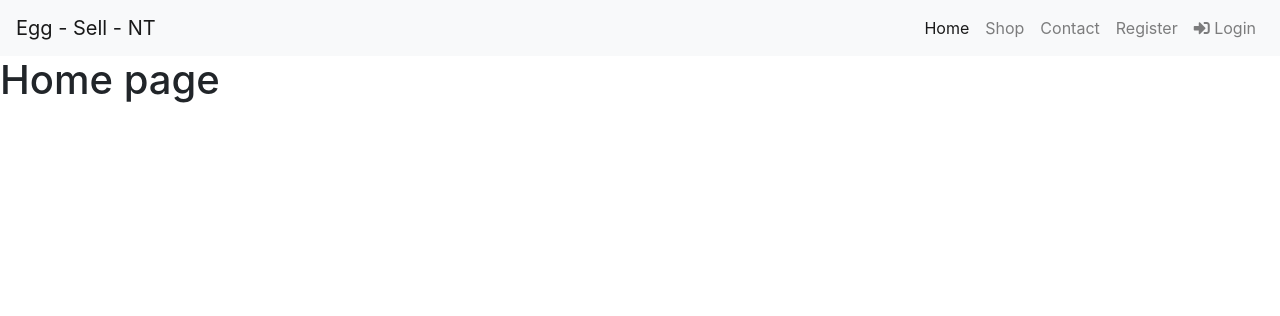
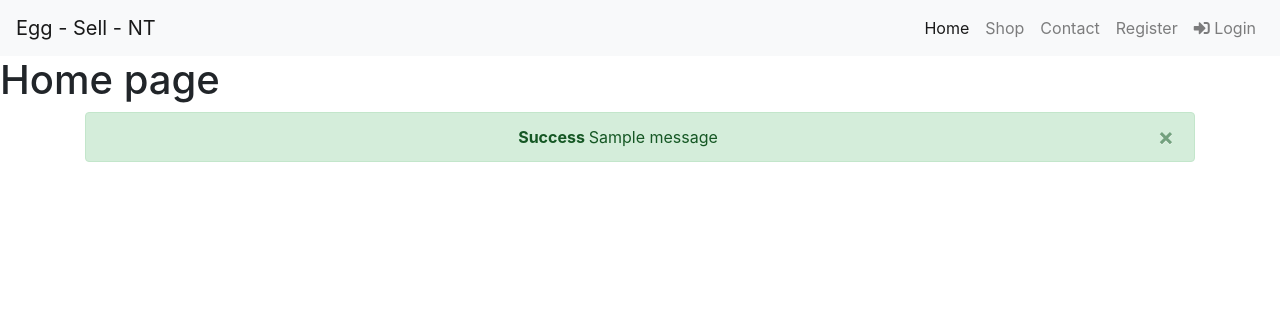
Before and after one commit to taikatta/Mileston4-EggSellNT, a Django app: page / in a window 1280 px wide. Shown: the top 316 px of the page. Run offline with Django 3.2, Linux system fonts and the light colour scheme; tables that the repository leaves empty hold one stand-in row (values such as "Sample post"); one stand-in notice (Sample message) is shown; some libraries are stand-ins or nearby versions.

Commit message:
message alert added to index.html

```diff
--- a/ms4/pages/templates/index.html
+++ b/ms4/pages/templates/index.html
@@ -3,4 +3,22 @@
 
 <h1>Home page</h1>
 
+{% if messages %}
+{% for message in messages %}
+<div id="message" class="container">
+    <div class="alert alert-{{ message.tags }} alert-dismissible text-center" role="alert">
+        <button type="button" class="close" data-dismiss="alert"><span aria-hidden="true">&times;</span></button>
+        <strong>
+            {% if message.level == DEFAULT_MESSAGE_LEVELS.ERROR %}
+            Error:
+            {% else %}
+            {{ message.tags | title}}
+            {% endif %}
+        </strong>
+        {{ message }}
+    </div>
+</div>
+{% endfor %}
+{% endif %}
+
 {% endblock %}
```
